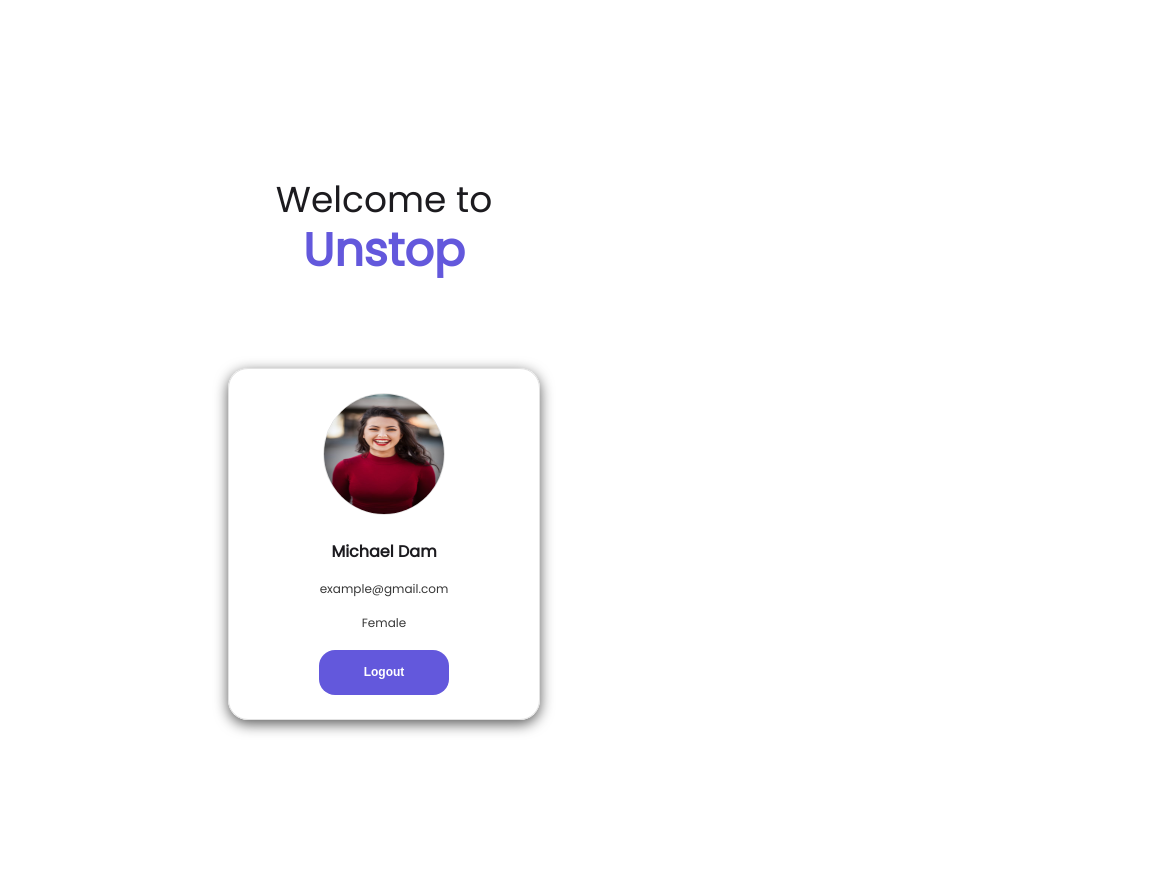
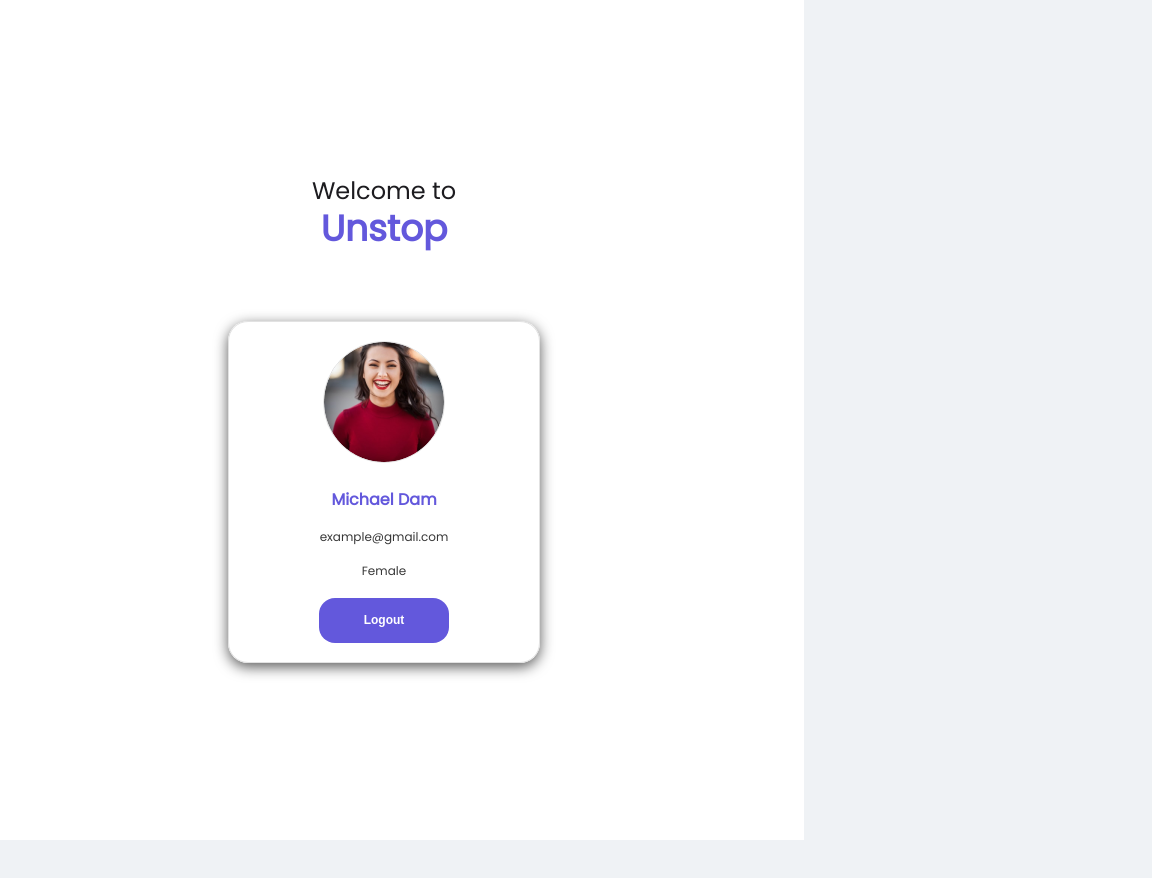
Before and after one commit to MhdJavithF/Unstop, a React (Create React App) app: page /home in a window 768 px wide. Shown: the top 878 px of the page, 1152 px wide, since content can reach past the window. After the commit the page ends 840 px from the top, so only its background shows below. Built offline with nearby package versions, Linux system fonts and the light colour scheme; sample sign-in values are in the browser's storage.

Commit message:
task completed fully

```diff
--- a/package.json
+++ b/package.json
@@ -9,6 +9,7 @@
     "react-dom": "^18.0.0",
     "react-router-dom": "^7.1.2",
     "react-scripts": "5.0.1",
+    "validator": "^13.12.0",
     "web-vitals": "^4.2.4"
   },
   "scripts": {
--- a/src/App.js
+++ b/src/App.js
@@ -3,14 +3,14 @@
 import Home from './Pages/Home';
 
 function App() {
-  const isAuthenticated = true;
+  const isAuthenticated = localStorage.getItem('isAuthenticated') == 'true';
 
   return (
     <Router>
       <Routes>
-        {/* <Route path="/" element={<Navigate to="/auth/login" />} /> */}
+        <Route path="/" element={<Navigate to="/auth/login" />} />
 
-        <Route path="/" element={<Login />} />
+        <Route path="/auth/login" element={<Login />} />
         <Route path="/home" element={isAuthenticated ? <Home /> : <Navigate to="/auth/login" />} />
       </Routes>
     </Router>
--- a/src/Pages/Home.jsx
+++ b/src/Pages/Home.jsx
@@ -1,9 +1,17 @@
 import React from 'react'
-import userImg from "../assets/images/dp.jpg";
+import userImg from "../assets/images/dp.png";
 import "../Styles/Home.css";
 import { Link } from 'react-router-dom';
 
 const Home = () => {
+
+  const handleLogout = () => {
+    localStorage.removeItem('authToken');
+    localStorage.removeItem('userData');
+    localStorage.setItem('isAuthenticated', 'false');
+    console.log('Local storage cleared & Logged out successfully');
+  };
+
   return (
     <div className='home-wrapper'>
       <div className="content-wrapper">
@@ -16,12 +24,12 @@
           <div className="user-img">
             <img src={userImg} alt="user img" />
           </div>
-          <p className='name'>Michael Dam</p>
+          <h3 className='name'>Michael Dam</h3>
           <p className='mail'>example@gmail.com</p>
           <p className='gender'>Female</p>
 
-          <Link to={"/"} className="logout-btn">
-            <button>Logout</button>
+          <Link to={"/auth/login"} className="logout-btn">
+            <button onClick={handleLogout}>Logout</button>
           </Link>
         </div>
       </div>
@@ -31,4 +39,4 @@
   )
 }
 
-export default Home
+export default Home;
--- a/src/Styles/Home.css
+++ b/src/Styles/Home.css
@@ -41,7 +41,7 @@
 
 .user-wrapper {
     width: 100%;
-    height: 310px;
+    height: 320px;
     padding: 20px;
     border: 1px solid #E2E2E2;
     border-radius: 20px;
@@ -59,11 +59,12 @@
         border: 1px solid #E2E2E2;
     }
 
-    p.name {
+    h3.name {
         font-size: 16px;
         font-weight: 700;
         line-height: 19.36px;
         margin: 0;
+        color: #6358DC;
     }
 
     p.mail, p.gender {
@@ -91,3 +92,203 @@
     }
 
 }
+
+/* mobile view */
+@media (max-width: 768px) {
+    body{
+        margin: 0;
+        padding: 0;
+    }
+
+    .home-wrapper {
+        width: 100vw;
+        height: 100vh;
+        display: flex;
+        flex-direction: column;
+        justify-content: center;
+        align-items: center;
+        background-color: #FFFFFF;
+        padding: 20px;
+    }
+
+    .content-wrapper {
+        width: 100%;
+        height: 100%;
+        display: flex;
+        flex-direction: column;
+        justify-content: center;
+        align-items: center;
+        gap: 30px;
+
+        .welcome-text {
+            display: flex;
+            flex-direction: column;
+            align-items: center;
+            p.wel {
+                font-size: 24px;
+                font-weight: 500;
+                margin: 0;
+                line-height: 28px;
+            }
+
+            p.unstop {
+                font-size: 36px;
+                font-weight: 900;
+                margin: 0;
+                color: #6358DC;
+                line-height: 48px;
+            }
+        }
+    }
+
+    .user-wrapper {
+        width: 270px;
+        height: 300px;
+        padding: 20px;
+        border: 1px solid #E2E2E2;
+        border-radius: 20px;
+        display: flex;
+        flex-direction: column;
+        justify-content: center;
+        align-items: center;
+        box-shadow: 0px 4px 14px 0px #000000A6;
+        gap: 20px;
+
+        .user-img img {
+            width: 120px;
+            height: 120px;
+            border-radius: 100px;
+            border: 1px solid #E2E2E2;
+        }
+
+        h3.name {
+            font-size: 16px;
+            font-weight: 700;
+            line-height: 19.36px;
+            margin: 0;
+        }
+
+        p.mail, p.gender {
+            font-size: 12px;
+            font-weight: 500;
+            line-height: 14.06px;
+            color: #383838;
+            margin: 0;
+        }
+
+        .logout-btn button{
+            width: 130px;
+            height: 45px;
+            border-radius: 16px;
+            background-color: #6358DC;
+            color: #FFFFFF;
+            font-size: 12px;
+            font-weight: 700;
+            border: none;
+            cursor: pointer;
+        }
+
+        .logout-btn button:hover{
+            translate: 1.2px;
+        }
+    }
+
+}
+
+/* tablet view */
+@media (min-width: 768px) and (max-width: 1024px) {
+    body{
+        margin: 0;
+        padding: 0;
+    }
+
+    .home-wrapper {
+        width: 100vh;
+        height: 100vh;
+        display: flex;
+        flex-direction: column;
+        justify-content: center;
+        align-items: center;
+        background-color: #FFFFFF;
+        padding: 20px;
+    }
+
+    .content-wrapper {
+        width: 100%;
+        height: 100%;
+        display: flex;
+        flex-direction: column;
+        justify-content: center;
+        align-items: center;
+        gap: 30px;
+
+        .welcome-text {
+            display: flex;
+            flex-direction: column;
+            align-items: center;
+            p.wel {
+                font-size: 24px;
+                font-weight: 500;
+                margin: 0;
+                line-height: 28px;
+            }
+
+            p.unstop {
+                font-size: 36px;
+                font-weight: 900;
+                margin: 0;
+                color: #6358DC;
+                line-height: 48px;
+            }
+        }
+    }
+
+    .user-wrapper {
+        width: 270px;
+        height: 300px;
+        padding: 20px;
+        border: 1px solid #E2E2E2;
+        border-radius: 20px;
+        display: flex;
+        flex-direction: column;
+        justify-content: center;
+        align-items: center;
+        box-shadow: 0px 4px 14px 0px #000000A6;
+        gap: 20px;
+    }
+    .user-img img {
+        width: 120px;
+        height: 120px;
+        border-radius: 100px;
+        border: 1px solid #E2E2E2;
+    }
+
+    h3.name {
+        font-size: 16px;
+        font-weight: 700;
+        line-height: 19.36px;
+        margin: 0;
+    }
+
+    p.mail, p.gender {
+        font-size: 12px;
+        font-weight: 500;
+        line-height: 14.06px;
+        color: #383838;
+        margin: 0;
+    }
+    .logout-btn button{
+        width: 130px;
+        height: 45px;
+        border-radius: 16px;
+        background-color: #6358DC;
+        color: #FFFFFF;
+        font-size: 12px;
+        font-weight: 700;
+        border: none;
+        cursor: pointer;
+    }
+    .logout-btn button:hover{
+        translate: 1.2px;
+    }
+}
--- a/src/Styles/Login.css
+++ b/src/Styles/Login.css
@@ -128,6 +128,12 @@
             }
         }
 
+        .visible img {
+            width: 30px;
+            height: 30px;
+            margin-left: 45px;
+            cursor: pointer;
+        }
     }
 }
 
@@ -162,6 +168,12 @@
             color: #6358DC;
             cursor: pointer;
         }
+    }
+
+    .err-msg {
+        font-size: 14px;
+        font-weight: 400;
+        color: red;
     }
 
     button.login-btn {
@@ -202,6 +214,7 @@
 @media (max-width: 768px) {
     .page-wrapper {
         width: 100%;
+        height: 100vh;
         padding: 20px;
         gap: 20px;
     }
@@ -210,7 +223,7 @@
     }
     .right-sec {
         width: 100%;
-        height: 100%;
+        height: 85%;
         border-radius: 0;
         border: none;
         background-color: #FFFFFF;
@@ -219,6 +232,7 @@
         flex-direction: column;
         gap: 5px;
         border-radius: 20px;
+
 
         .welcome {
             width: 100%;
@@ -324,6 +338,10 @@
                 }
             }
 
+            .visible img {
+                margin-left: auto;
+                cursor: pointer;
+            }
         }
     }
 
```
Also changed, not shown: src/Pages/Login.jsx (+108 -27 lines), src/Context/AuthContext.js (deleted), src/assets/images/dp.png (added), 1 other file (tests, documents, lock files or other folders).
